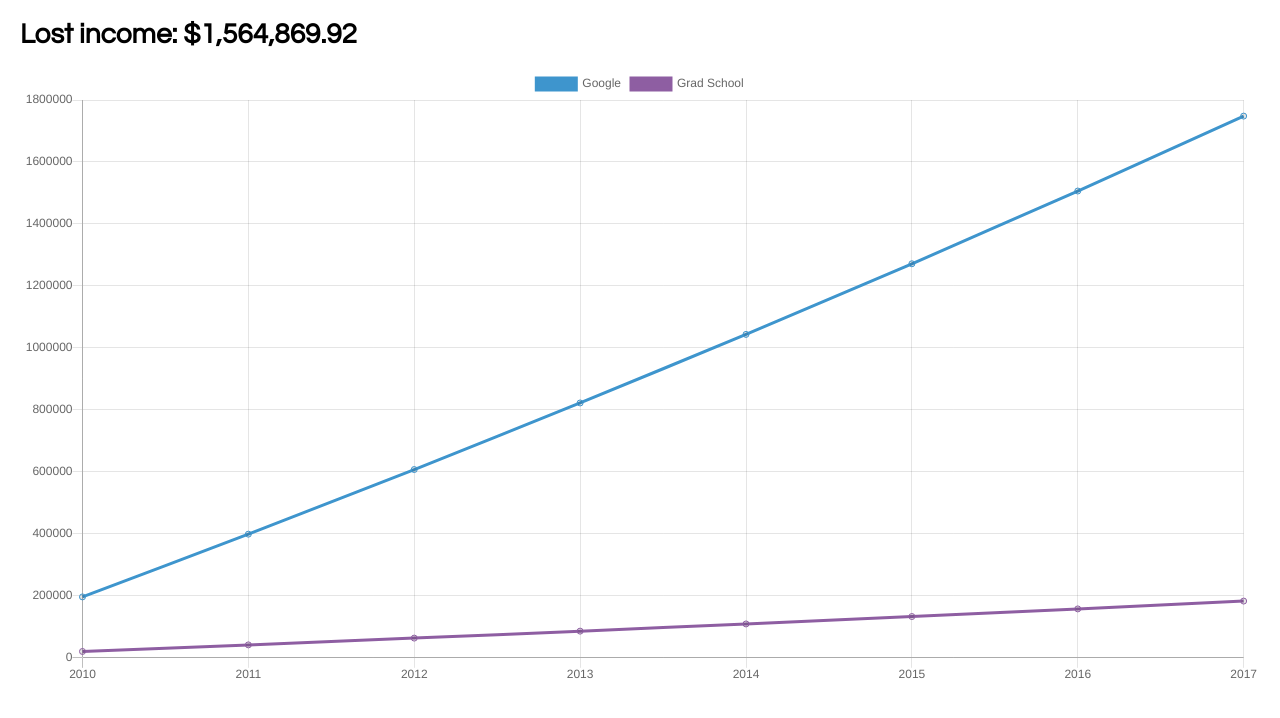
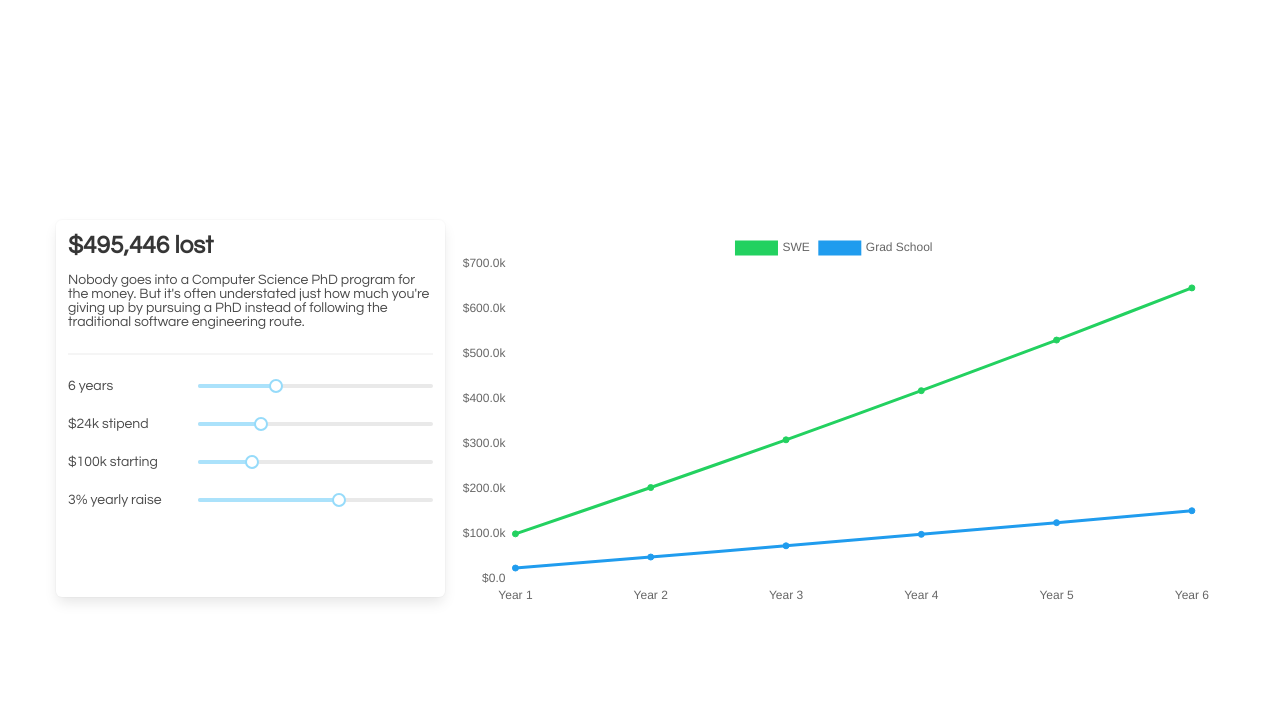
Before and after one commit to ledif/cs-phd-oc, a React app: page / in a window 1280 px wide. Built offline with nearby package versions, Linux system fonts and the light colour scheme.

Commit message:
Sliders for the various values to be more depressing.

```diff
--- a/package.json
+++ b/package.json
@@ -3,7 +3,10 @@
   "version": "0.1.0",
   "private": true,
   "dependencies": {
+    "bulma": "^0.7.1",
     "chart.js": "^2.7.2",
+    "numeral": "^2.0.6",
+    "rc-slider": "^8.6.1",
     "react": "^16.4.0",
     "react-chartjs-2": "^2.7.2",
     "react-dom": "^16.4.0",
--- a/public/index.html
+++ b/public/index.html
@@ -19,7 +19,7 @@
       work correctly both with client-side routing and a non-root public URL.
       Learn how to configure a non-root public URL by running `npm run build`.
     -->
-    <title>React App</title>
+    <title>Should You Get a PhD</title>
   </head>
   <body>
     <noscript>
--- a/src/index.js
+++ b/src/index.js
@@ -1,98 +1,170 @@
 import React from 'react';
 import ReactDOM from 'react-dom';
 import {Line} from 'react-chartjs-2';
+import Slider, { Range } from 'rc-slider';
+import 'rc-slider/assets/index.css';
+import numeral from 'numeral'
 
+
+import 'bulma/css/bulma.css'
 import './index.css';
 
 
-function googleSalary(years) {
-  var BASE = 190854;
-  //var BASE = 100000;
-  var arr = [];
-  let i = 0;
-  for (i = 0; i < years; i++) {
-    var prev = i == 0 ? BASE : arr[i-1]
-    var thisYear = prev * 1.03
-    arr.push(thisYear)
+
+function salary(years, starting, raise) {
+  let arr = Array(years).fill(starting);
+
+  for (let i = 1; i < years; i++) {
+    arr[i] = arr[i-1] * (1 + raise/100);
   }
-  console.log(arr)
+
   var partialSum = arr.reduce(function(r, a) {
   r.push((r.length && r[r.length - 1] || 0) + a);
   return r;
 }, []);
-  return partialSum
-}
 
-function phdStipend(years) {
-  var BASE = 20000;
-  var arr = [];
-  let i = 0;
-  for (i = 0; i < years; i++) {
-    var prev = i == 0 ? BASE : arr[i-1]
-    var thisYear = prev * 1.03
-    arr.push(thisYear)
-  }
-  console.log(arr)
-  var partialSum = arr.reduce(function(r, a) {
-  r.push((r.length && r[r.length - 1] || 0) + a);
-  return r;
-}, []);
   return partialSum
 }
 
 class SalaryChart extends React.Component {
   render() {
 
-  const startYear = 2010;
   let years = []
-  for (var i = startYear; i < startYear+this.props.google.length; i++) { years.push(i) }
+  for (var i = 0; i < this.props.swe.length; i++) { years.push("Year " + (i+1)) }
 
 const data = {
   labels: years,
   datasets: [
     {
-      label: 'Google',
-      fill: false,
+      label: 'SWE',
+      fill: 'false',
       lineTension: 0.1,
-      borderColor: "#3e95cd",
-      data: this.props.google
+      borderColor: "hsl(141, 71%, 48%)",
+      backgroundColor: "hsl(141, 71%, 48%)",
+      data: this.props.swe
     }, {
       label: 'Grad School',
-      fill: false,
-      borderColor: "#8e5ea2",
+      fill: 'false',
+      borderColor: "hsl(204, 86%, 53%)",
+      backgroundColor: "hsl(204, 86%, 53%)",
       lineTension: 0.1,
       data: this.props.phd
     }
   ]
 };
+
+
+var options = {
+    scales: {
+        xAxes: [{gridLines: {display: false}}],
+        yAxes: [
+            {
+               gridLines: {display: false},
+                ticks: {
+                    callback: function(label, index, labels) {
+                        return numeral(label).format('($0.0a)');
+                    }
+                }
+            }
+        ]
+    }
+}
+
     return (
-        <Line data={data} />
+        <Line data={data} options={options} />
     );
   }
 }
 
 
 class PhD extends React.Component {
+  constructor(props) {
+    super(props);
+    this.state = { numYears: 6, stipend: 24000, startingCompensation: 100000, raise: 3 };
+  }
+
+  updateNumYears(years) {
+    this.setState((prevState, props) => {
+      return {numYears: years}
+    });
+  }
+
+  updateStipend(stipend) {
+    this.setState((prevState, props) => {
+      return {stipend: stipend}
+    });
+  }
+
+  updateStarting(starting) {
+    this.setState((prevState, props) => {
+      return {startingCompensation: starting}
+    });
+  }
+
+  updateRaise(raise) {
+    this.setState((prevState, props) => {
+      return {raise: raise}
+    });
+  }
+
   render() {
+    const years = this.state.numYears
+    const phd = salary(years, this.state.stipend, 2)
+    const swe = salary(years, this.state.startingCompensation, this.state.raise)
 
-  const years = 8
-  const phd = phdStipend(years)
-  const google = googleSalary(years)
+    let formatter = new Intl.NumberFormat('en-US', {
+      style: 'currency',
+      currency: 'USD',
+      minimumFractionDigits: 2,
+    });
 
-let formatter = new Intl.NumberFormat('en-US', {
-  style: 'currency',
-  currency: 'USD',
-  minimumFractionDigits: 2,
-});
+    const lostIncome = numeral(swe[years-1] - phd[years-1]).format('$0,0')
 
-  const lostIncome = formatter.format(google[years-1] - phd[years-1])
+    const stipend = numeral(this.state.stipend).format('($0a)');
+    const starting = numeral(this.state.startingCompensation).format('($0a)');
+
+    return (
+    <section className="hero is-fullheight">
+      <div className="hero-body">
+      <div className="container">
+        <div className="columns">
+          <div className="column is-4 box">
+            <div className="content">
+              <h2>{lostIncome} lost</h2>
+              <p>Nobody goes into a Computer Science PhD program for the money. But it's often understated just how much you're giving up by pursuing a PhD instead of following the traditional software engineering route.</p>
+              <hr />
+
+              <div className="columns">
+                <div className="column is-4"><p>{this.state.numYears} years</p></div>
+                <div className="column"><Slider min={4} max={10} defaultValue={this.state.numYears} onChange={(value) => this.updateNumYears(value)} /></div>
+              </div>
+
+              <div className="columns">
+                <div className="column is-4"><p>{stipend} stipend</p></div>
+                <div className="column"><Slider min={20000} max={35000} defaultValue={this.state.stipend} step={1000} onChange={(value) => this.updateStipend(value)} /></div>
+              </div>
 
 
-    return (
-      <div className="phd">
-        <h1>Lost income: {lostIncome}</h1>
-        <SalaryChart google={google} phd={phd} />
+              <div className="columns">
+                <div className="column is-4"><p>{starting} starting</p></div>
+                <div className="column"><Slider min={70000} max={200000} defaultValue={this.state.startingCompensation} step={2000} onChange={(value) => this.updateStarting(value)} /></div>
+              </div>
+
+              <div className="columns">
+                <div className="column is-4"><p>{this.state.raise}% yearly raise </p></div>
+                <div className="column"><Slider min={0} max={5} defaultValue={this.state.raise} step={1} onChange={(value) => this.updateRaise(value)} /></div>
+              </div>
+           </div>
+         </div>
+
+          <div className="column">
+            <SalaryChart swe={swe} phd={phd} />
+          </div>
+        </div>
       </div>
+
+    </div>
+    </section>
     );
   }
 }
```
